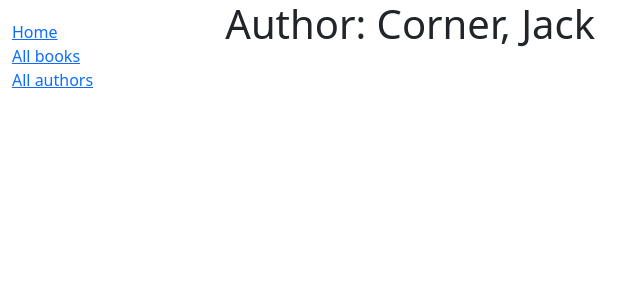
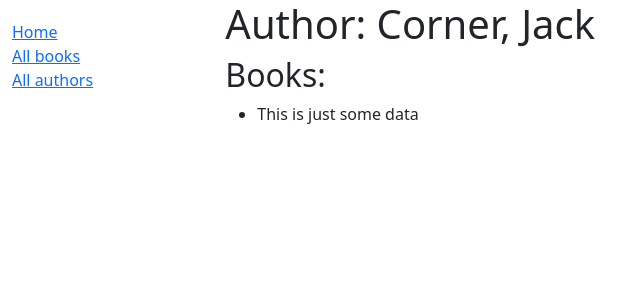
Before and after one commit to Ao-Baid/django-test, a Django app: page /catalog/author/3 in a window 1280 px wide. Shown: the top 300 px of the page, without its empty margins (0-644 px from the left). Run offline with Django 4.2, Linux system fonts and the light colour scheme; data comes from the database, SQL or seed files in the repository; both versions use the stored data as it was after the commit.

Commit message:
number of books authored added to list

```diff
--- a/catalog/models.py
+++ b/catalog/models.py
@@ -27,7 +27,7 @@ class Genre(models.Model): # model.Model is a class that represents a database t
 
 class Book(models.Model):
     title = models.CharField(max_length=200) # title is a field of the Book model
-    author = models.ForeignKey('Author', on_delete=models.SET_NULL, null=True) # author is a field of the Book model
+    author = models.ForeignKey('Author', on_delete=models.SET_NULL, null=True,) # author is a field of the Book model
     summary = models.TextField(max_length=1000, help_text="Enter a brief description of the book")
     isbn = models.CharField('ISBN', max_length=13, help_text='13 Character <a href="https://www.isbn-international.org/content/what-isbn">ISBN number</a>')
     genre = models.ManyToManyField(Genre, help_text="Select a genre for this book") #many to many relationship because a book can have many genres and a genre can have many books
@@ -78,3 +78,6 @@ class Author(models.Model):
 
     def __str__(self):
         return '%s, %s' % (self.last_name, self.first_name)
+
+    def get_authored_books(self):
+        return Book.objects.filter(author=self.id).count()
--- a/catalog/static/css/styles.css
+++ b/catalog/static/css/styles.css
@@ -3,3 +3,11 @@
     padding: 0;
     list-style: none;
 }
+
+.content {
+    border-color: #e7e7e7;
+    border-style: solid;
+    border-width: 1px 0 0 0;
+    padding: 20px;
+    margin-top: 20px;
+}
--- a/catalog/templates/base_generic.html
+++ b/catalog/templates/base_generic.html
@@ -20,7 +20,7 @@
         </ul>
      {% endblock %}
       </div>
-      <div class="col-sm-10 ">{% block content %}{% endblock %}</div>
+      <div class="col-sm-10">{% block content %}{% endblock %}</div>
     </div>
   </div>
 </body>
--- a/catalog/templates/catalog/author_detail.html
+++ b/catalog/templates/catalog/author_detail.html
@@ -2,4 +2,8 @@
 
 {% block content%}
 <h1> Author: {{ author }} </h1>
+<h2> Books: </h2>
+<ul>
+  <li> {{some_data}} </li>
+</ul>
 {% endblock %}
--- a/catalog/templates/catalog/author_list.html
+++ b/catalog/templates/catalog/author_list.html
@@ -5,7 +5,7 @@
    {% if author_list %}
     <ul>
     {% for author in author_list %}
-        <li><a href="{{ author.get_absolute_url }}">{{ author }}</a></li>
+        <li><a href="{{ author.get_absolute_url }}">{{ author }}: {{ author.get_authored_books }}</a></li>
         {% endfor %}
     </ul>
     {% else %}
--- a/catalog/views.py
+++ b/catalog/views.py
@@ -3,6 +3,7 @@ import datetime
 # Create your views here.
 from . models import Book, Author, BookInstance, Genre
 from django.views import generic
+from django.db.models import Count, Q
 
 def index(request):
     now = datetime.datetime.now()
@@ -50,6 +51,8 @@ class AuthorListView(generic.ListView):
     context_object_name = 'author_list'  # your own name for the list as a template variable
     template_name = 'authors/my_arbitrary_template_name_list.html'  # Specify your own template name/location
 
+
+
     def get_queryset(self):
         return Author.objects.all()
 
@@ -58,7 +61,17 @@ class AuthorListView(generic.ListView):
         context = super(AuthorListView, self).get_context_data(**kwargs)
         # Create any data and add it to the context
         context['some_data'] = 'This is just some data'
+        queryset = Book.objects.filter(author__in=Author.objects.filter())
+        context['authored_books'] = queryset
         return context
 
 class AuthorDetailView(generic.DetailView):
     model = Author
+
+    def get_context_data(self, **kwargs):
+        # Call the base implementation first to get the context
+        context = super(AuthorDetailView, self).get_context_data(**kwargs)
+        # Create any data and add it to the context
+        context['some_data'] = 'This is just some data'
+        context['authored_books'] = "test"
+        return context
```
Also changed, not shown: db.sqlite3.
